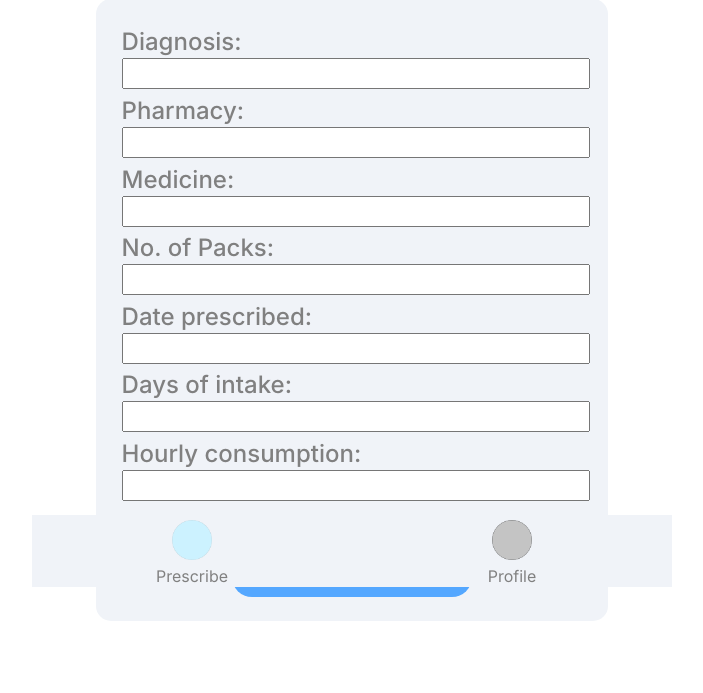
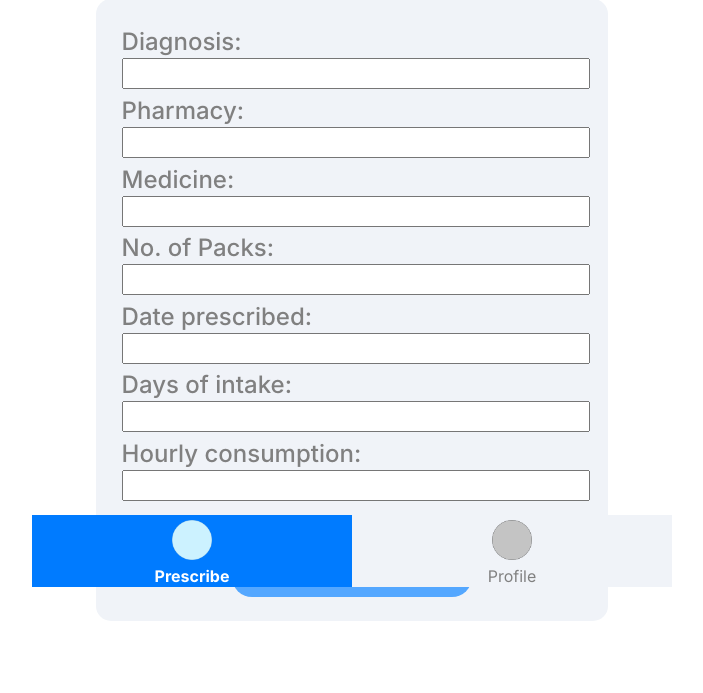
Before and after one commit to ikeman09/digital-prescription-platform, a PHP site: page /pages/doctor/doctor-prescribe-scanned-next.php in a window 1280 px wide. Shown: the part 213-906 px from the top of the page, without its empty margins (288-991 px from the left). Run offline with PHP 8.4, Linux system fonts and the light colour scheme.

Commit message:
colored the footer

```diff
--- a/css/doctor_styles/doctor-prescribe-scanned-next.css
+++ b/css/doctor_styles/doctor-prescribe-scanned-next.css
@@ -201,4 +201,13 @@ p, ul {
   height: 5rem;
   border-radius: 20px;
 }
+
+.footer ul a #prescribe {
+  background-color: #007BFF;
+}
+
+.footer ul a #prescribe p {
+  font-family: Inter-Bold;
+  color: white;
+}
 /*# sourceMappingURL=doctor-prescribe-scanned-next.css.map */
--- a/css/doctor_styles/doctor-prescribe-scanned-next.scss
+++ b/css/doctor_styles/doctor-prescribe-scanned-next.scss
@@ -64,3 +64,13 @@
         }
     }
 }
+
+.footer {
+    ul {
+        a {
+            #prescribe {
+                @include footer-blue;
+            }
+        }
+    }
+}
```
